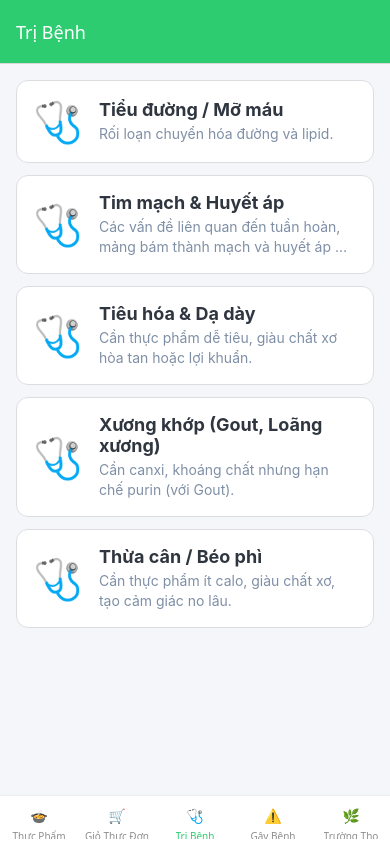
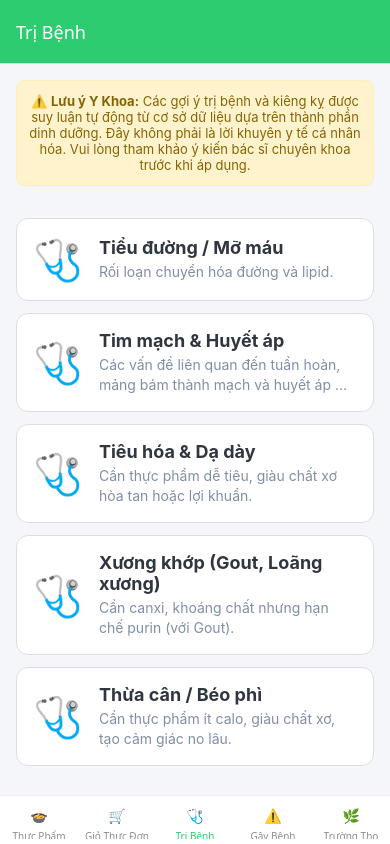
Before and after one commit to phat2814backup-quant/web_food, a React Native app: screen /DiseasesTab in a window 390 px wide. Built offline with nearby package versions, Linux system fonts and the light colour scheme.

Commit message:
Refactor architecture and improve search ranking

```diff
--- a/src/screens/OtherScreens.js
+++ b/src/screens/OtherScreens.js
@@ -14,6 +14,11 @@ export function DiseasesScreen({ navigation }) {
   const theme = getTheme(isDark);
   return (
     <SafeAreaView style={[styles.container, { backgroundColor: theme.bg }]}>
+      <View style={{ backgroundColor: '#fff3cd', padding: 12, margin: 16, borderRadius: 8, borderWidth: 1, borderColor: '#ffeeba' }}>
+        <Text style={{ color: '#856404', fontSize: 13, textAlign: 'center' }}>
+          ⚠️ <Text style={{ fontWeight: 'bold' }}>Lưu ý Y Khoa:</Text> Các gợi ý trị bệnh và kiêng kỵ được suy luận tự động từ cơ sở dữ liệu dựa trên thành phần dinh dưỡng. Đây không phải là lời khuyên y tế cá nhân hóa. Vui lòng tham khảo ý kiến bác sĩ chuyên khoa trước khi áp dụng.
+        </Text>
+      </View>
       <FlatList
         data={diseasesData}
         keyExtractor={item => item.id}
@@ -60,6 +65,11 @@ export function CausesScreen({ navigation }) {
   const theme = getTheme(isDark);
   return (
     <SafeAreaView style={[styles.container, { backgroundColor: theme.bg }]}>
+      <View style={{ backgroundColor: '#fff3cd', padding: 12, margin: 16, borderRadius: 8, borderWidth: 1, borderColor: '#ffeeba' }}>
+        <Text style={{ color: '#856404', fontSize: 13, textAlign: 'center' }}>
+          ⚠️ <Text style={{ fontWeight: 'bold' }}>Lưu ý Y Khoa:</Text> Các gợi ý trị bệnh và kiêng kỵ được suy luận tự động từ cơ sở dữ liệu dựa trên thành phần dinh dưỡng. Đây không phải là lời khuyên y tế cá nhân hóa. Vui lòng tham khảo ý kiến bác sĩ chuyên khoa trước khi áp dụng.
+        </Text>
+      </View>
       <FlatList
         data={diseasesData}
         keyExtractor={item => item.id + '_cause'}
```
